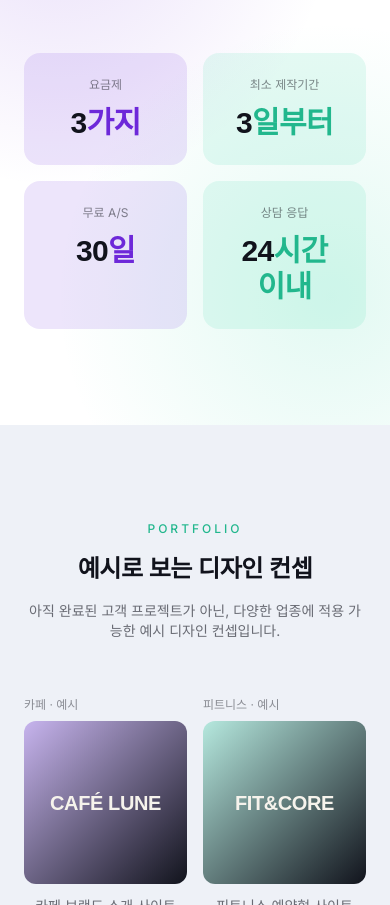
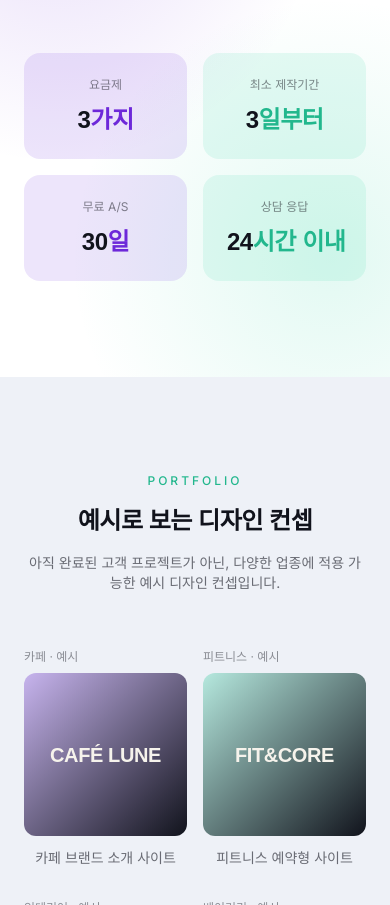
Before and after one commit to tockddn5-max/BuilDOn, a website: page BuilDOn-site-clean/index.html in a window 390 px wide. Shown: the part 1386-2291 px from the top of the page. Drawn offline with nearby package versions, Linux system fonts and the light colour scheme; a web font is replaced by a local one.

Commit message:
Adjust mobile intro stat text sizes

```diff
--- a/BuilDOn-site-clean/index.html
+++ b/BuilDOn-site-clean/index.html
@@ -334,19 +334,19 @@
       <div class="grid grid-cols-2 lg:grid-cols-4 gap-4 sm:gap-6 mt-14">
         <div class="bg-violet/[0.12] rounded-2xl p-6 text-center">
           <p class="text-xs text-ink/50 mb-3">요금제</p>
-          <p class="font-display text-3xl sm:text-4xl text-ink"><span data-countup data-target="3">0</span><span class="text-violet">가지</span></p>
+          <p class="font-display text-2xl sm:text-4xl text-ink whitespace-nowrap leading-tight"><span data-countup data-target="3">0</span><span class="text-violet">가지</span></p>
         </div>
         <div class="bg-mint/[0.12] rounded-2xl p-6 text-center">
           <p class="text-xs text-ink/50 mb-3">최소 제작기간</p>
-          <p class="font-display text-3xl sm:text-4xl text-ink"><span data-countup data-target="3">0</span><span class="text-mint-dark">일부터</span></p>
+          <p class="font-display text-2xl sm:text-4xl text-ink whitespace-nowrap leading-tight"><span data-countup data-target="3">0</span><span class="text-mint-dark">일부터</span></p>
         </div>
         <div class="bg-violet/[0.12] rounded-2xl p-6 text-center">
           <p class="text-xs text-ink/50 mb-3">무료 A/S</p>
-          <p class="font-display text-3xl sm:text-4xl text-ink"><span data-countup data-target="30">0</span><span class="text-violet">일</span></p>
+          <p class="font-display text-2xl sm:text-4xl text-ink whitespace-nowrap leading-tight"><span data-countup data-target="30">0</span><span class="text-violet">일</span></p>
         </div>
         <div class="bg-mint/[0.12] rounded-2xl p-6 text-center">
           <p class="text-xs text-ink/50 mb-3">상담 응답</p>
-          <p class="font-display text-3xl sm:text-4xl text-ink"><span data-countup data-target="24">0</span><span class="text-mint-dark">시간 이내</span></p>
+          <p class="font-display text-2xl sm:text-4xl text-ink whitespace-nowrap leading-tight"><span data-countup data-target="24">0</span><span class="text-mint-dark">시간 이내</span></p>
         </div>
       </div>
     </div>
```
